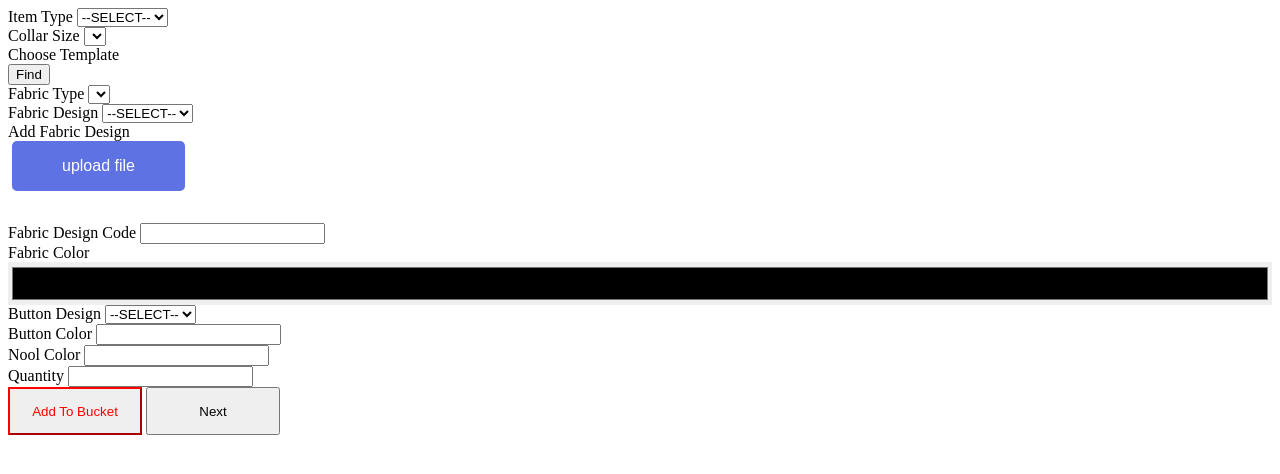
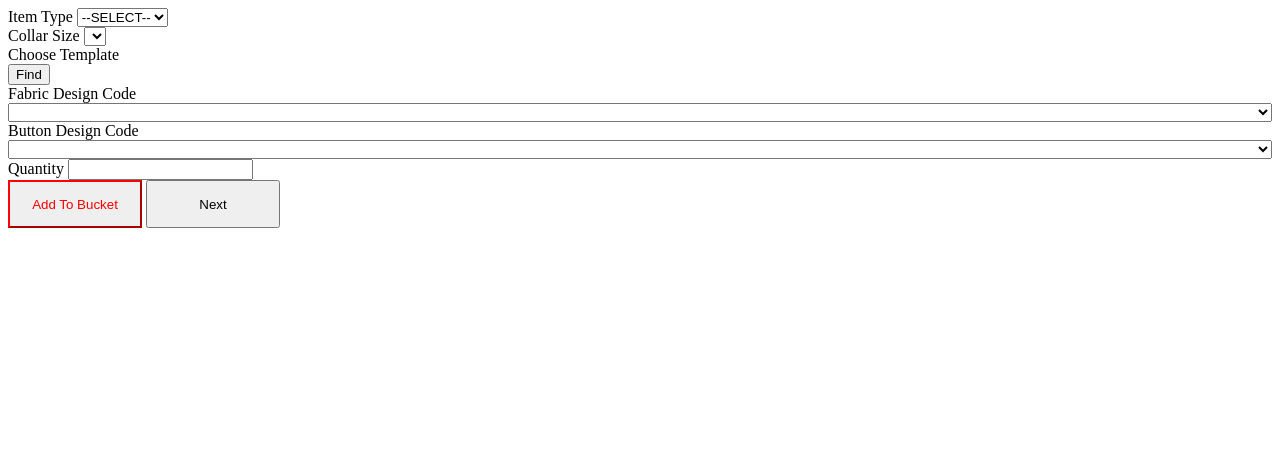
Before and after one commit to Group27-organization/Richway-garment-system, a PHP site: page /Richway-garment-system/application/views/Salesmanjor/forms/create-order-form-one.php in a window 1280 px wide. Shown: the top 474 px of the page. Run offline with PHP 8.4, Linux system fonts and the light colour scheme; lists and menus that the app fills with data are empty; some libraries are stand-ins or nearby versions.

Commit message:
add new search-dropdown for find fabric-code and  button-code select and remove fabric dropdown 3 and button dropdown 3.

```diff
--- a/application/views/Salesmanjor/forms/create-order-form-one.php
+++ b/application/views/Salesmanjor/forms/create-order-form-one.php
@@ -1,169 +1,74 @@
+<script src="https://code.jquery.com/jquery-2.1.1.min.js" type="text/javascript"></script>
+<link href="https://cdnjs.cloudflare.com/ajax/libs/select2/4.0.1/css/select2.min.css" rel="stylesheet" />
+<script src="https://cdnjs.cloudflare.com/ajax/libs/select2/4.0.1/js/select2.min.js"></script>
 
 
 
-    <div class="flexbox-container" id="createOrderForm1" >
+<div class="flexbox-container" id="createOrderForm1" >
 
 
         <div class="inputfield">
             <label>Item Type</label>
-            <select id="ItemType" name="itemtype" class="form-contrall">
-            <option value="0" selected="" disabled="">--SELECT--</option>
+            <select id="ItemType" name="options" class="form-contrall">
+            <option  value="0" selected="" disabled="">--SELECT--</option>
             <?php if(!empty($data)): ?>
                 <?php foreach($data  as $c):?>
                     <option data-value="<?php echo $c->type; ?>"><?php echo $c->type ; ?></option>
                 <?php endforeach;?>
             <?php endif; ?>
             </select>
+            <label for="IT" class="error" style="color: red; display:none" >This Field Required!</label>
         </div>
 
 
 
-<!--        <div class="inputfield">-->
-<!--            <label for="ItemType">Item Style</label>-->
-<!--            <select id="ItemStyle" name="itemstyle" class="form-contrall">-->
-
-<!--        </select>-->
-<!--        </div>-->
-
         <div class="inputfield">
             <label for="CollarSize">Collar Size</label>
-            <select id="CollarSize" name="collarsize" class="form-contrall">
-<!--                <option value="volvo">15.5</option>-->
-<!--                <option value="saab">16.5</option>-->
-            </select>
-        </div>
-
-    <div class="inputfield">
-        <label for="Material">Choose Template</label>
-        <div class="inputbutton" >
-            <label for='ChooseTemplate' class="form-contrall-label"></label>
-            <button id="ChooseTemplateID" onclick="location.href" type="button"  class="btn2 input2 cripple">Find</button>
-        </div>
-    </div>
-        <div class="inputfield">
-            <label for="Material">Fabric Type</label>
-            <select id="FabricType" name="FabricType" class="form-contrall">
-<!--                <option value="0" selected="" disabled="">--SELECT--</option>-->
-
-            </select>
-        </div>
-
-<!--        <div class="inputfield">-->
-<!--            <label>Fabric Design</label>-->
-<!--            <input type="text" id="MaterialDesign" name="materialDesign" class="form-contrall">-->
-<!--        </div>-->
-
-    <div class="inputfield">
-           <label>Fabric Design</label>
-        <select id="FabricDesign" name="itemtype" class="form-contrall">
-            <option value="0" selected="" disabled="">--SELECT--</option>
-            <option value="Plane">Plane</option>
-            <option value="Custom" >Custom</option>
-        </select>
-   </div>
-
-
-
-<!--        <div class="inputfield" id="addFabricDesign">-->
-<!--            <label>Add Fabric Design</label>-->
-<!--            <div class="inputbutton" style="justify-content: left; width: 100%;">-->
-<!--               <form id="uploadFabric" onsubmit="return false" style="justify-content: left; width: 100%;" >-->
-<!--                    <input type="file" class="form-contrall" style="">-->
-<!--                  <button id="" type="button" onclick="uploadFabric()" class="">OK</button>-->
-<!--                </form>-->
-<!--           </div>-->
-<!--        </div>-->
-<style>
-    [type="file"] {
-        height: 0;
-        overflow: hidden;
-        width: 0;
-    }
-
-    [type="file"] + label {
-        background: #5e72e4;
-        border: none;
-        border-radius: 5px;
-        color: #fff;
-        cursor: pointer;
-        display: inline-block;
-        font-family: 'Rubik', sans-serif;
-        font-size: inherit;
-        font-weight: 500;
-        margin-bottom: 1rem;
-        outline: none;
-        padding: 1rem 50px;
-        position: relative;
-        transition: all 0.3s;
-        vertical-align: middle;
-
-    &:hover {
-         background-color: #5e72e4(#5e72e4, 10%);
-     }
-
-    &.btn-1 {
-         background-color: #5e72e4;
-         box-shadow: 0 6px #5e72e4(#5e72e4, 10%);
-         transition: none;
-
-    &:hover {
-         box-shadow: 0 4px #5e72e4(#5e72e4, 10%);
-         top: 2px;
-     }
-    }
-</style>
-        <div class="inputfield" id="addFabricDesign">
-            <label>Add Fabric Design</label>
-
-            <form id="uploadFabric" onsubmit="return false" style="justify-content: left; width: 100%;" >
-                <input type="file" id="file">
-                <label for="file" class="btn-1">upload file</label>
-
-            </form>
-
-        </div>
-
-
-
-        <div class="inputfield" id="FabricDesignCodeDiv">
-            <label for="FabricDesignCode" >Fabric Design Code</label>
-            <input type="text" id="FabricDesignCode" name="FabricDesignCode" class="form-contrall">
-        </div>
-
-        <div class="inputfield" id="FabricColorDiv">
-            <label for="FabricColor">Fabric Color</label>
-<!--            <input type="text" id="FabricColor" name="materialColor" class="form-contrall">-->
-            <input type="color" id="FabricColor" name="materialColor" style="width: 100%; height: 43px;border: none">
-        </div>
-
-
-        <div class="inputfield" id="ButtonDesignDiv">
-            <label>Button Design</label>
-
-            <select id="ButtonDesign" name="buttonDesign" class="form-contrall">
-                <option value="0" selected="" disabled="">--SELECT--</option>
-                <option value="Plane">Flat</option>
-                <option value="Custom" >Bubble</option>
-            </select>
-        </div>
-
-
-
-        <div class="inputfield" id="ButtonColorDiv">
-            <label for="MatiralColor">Button Color</label>
-            <input type="text" id="ButtonColor" name="matiralcolor" class="form-contrall">
-        </div>
-
-        <div class="inputfield" id="NoolColorDiv">
-            <label for="MatiralColor">Nool Color</label>
-            <input type="text" id="NoolColor" name="noolColor" class="form-contrall">
+            <select id="CollarSize" name="options" class="form-contrall"></select>
+            <label for="CS" class="error" style="color: red; display:none" >This Field Required!</label>
         </div>
 
 
 
     <div class="inputfield">
+        <label for="Material">Choose Template</label>
+        <div class="inputbutton" >
+            <label for='ChooseTemplate' class="form-contrall-label" style="display: none;"></label>
+            <label for='TemplateDescription' class="form-contrall-label"></label>
+            <button id="ChooseTemplateID" onclick="location.href" type="button"  class="btn2 input2 cripple">Find</button>
+        </div>
+        <label for="CT" class="error" style="color: red; display:none" >This Field Required!</label>
+    </div>
+
+    <style>
+        .dropdownimage{
+            width:50px;
+            height:60px;
+            display: inline-block;
+        }
+        .dropdownList{
+            margin-top:-10px;
+            padding-top: 0px;
+
+        }
+    </style>
+
+        <div class="inputfield" >
+            <label>Fabric Design Code</label>
+            <select id='fabricdesigncode' name="options" style='width: 100%;'></select>
+            <label for="FDC"  class="error" style="color: red; display:none" >This Field Required!</label>
+        </div>
+
+    <div class="inputfield" id="ButtonDesignDiv">
+        <label>Button  Design Code</label>
+        <select id='buttondesigncode' name="options" style='width: 100%;'></select>
+        <label for="BDC"  class="error" style="color: red; display:none" >This Field Required!</label>
+    </div>
+
+     <div class="inputfield">
         <label>Quantity</label>
         <input type="text" id="Quantity" name="quantity" class="form-contrall">
+         <label for="Q"  class="error" style="color: red; display:none" >This Field Required!</label>
     </div>
 
 
--- a/application/views/Salesmanjor/forms/exsisting-customer-table.php
+++ b/application/views/Salesmanjor/forms/exsisting-customer-table.php
@@ -11,7 +11,7 @@
         <div class="card">
             <div class="card-header">
                 <div class="left-card-header">
-                    <h3 class="title">Select Order Item</h3>
+                    <h3 class="title">Select Customer</h3>
                 </div>
                 <div class="right-card-header">
                     <div class="SearchBtnWap">
--- a/application/views/Salesmanjor/forms/order-item-bucket-table.php
+++ b/application/views/Salesmanjor/forms/order-item-bucket-table.php
@@ -20,7 +20,7 @@
                             </div>
                         </div>
                         <div class="BtnWap">
-                            <button type="button" id="ViewAllTbn" class="three-set-btn1"  >Back</button>
+                            <button type="button" id="ViewAllTbn" class="three-set-btn1"  >Add Another Item</button>
                             <button type="button" id="itemTableNextTbn" class="three-set-btn2">Next</button>
                         </div>
                     </div><!--flex row-->
```
Also changed, not shown: application/controllers/createOrderController.php (+89 -46 lines), application/models/createOrderModel.php (+31 -33 lines), application/views/Salesmanjor/createOrder.php (+10 -10 lines), application/views/Salesmanjor/forms/create-order-form-two.php (+25 -47 lines), public/assets/img/cotton-plane-ash.jpg (added), public/assets/img/pain-cotton-110.jpg (added), public/assets/img/shirt-button-sb-001.jpg (added), public/assets/js/salesmanjor-js/createOrder.js.
